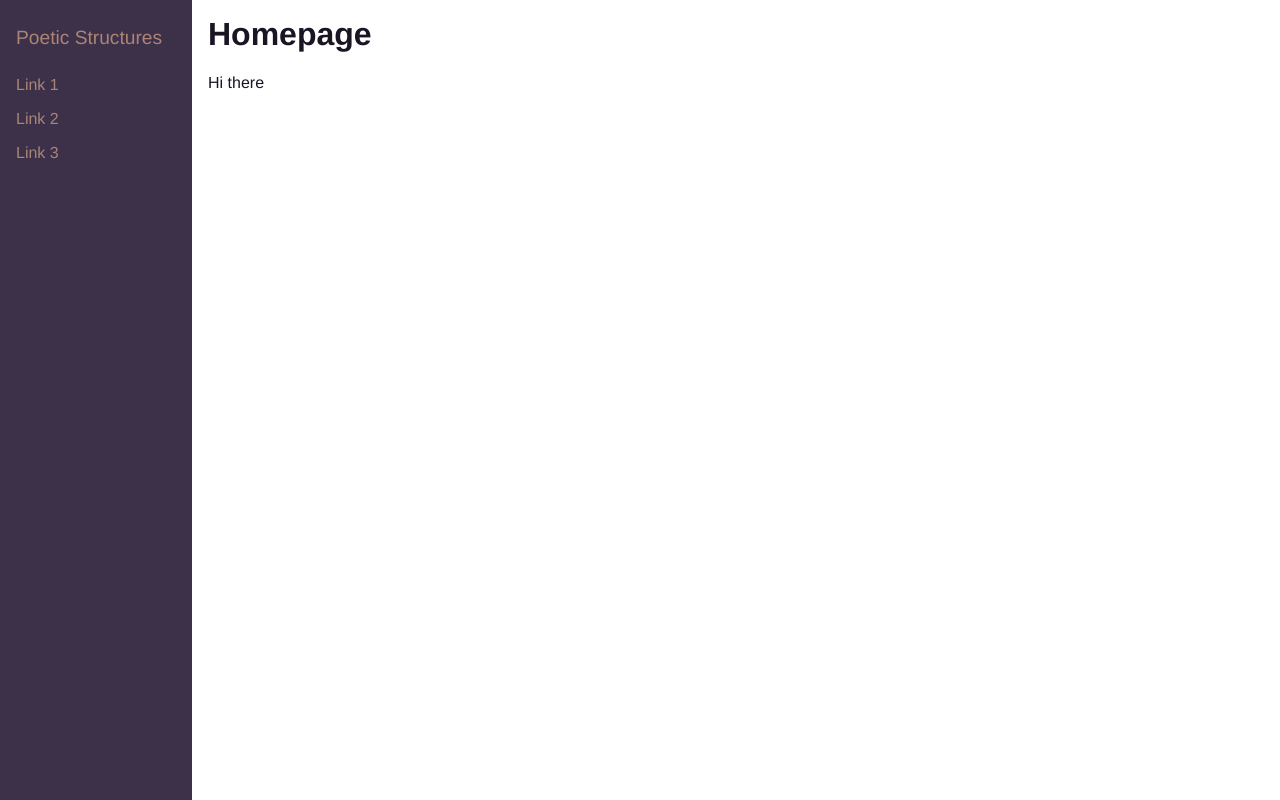
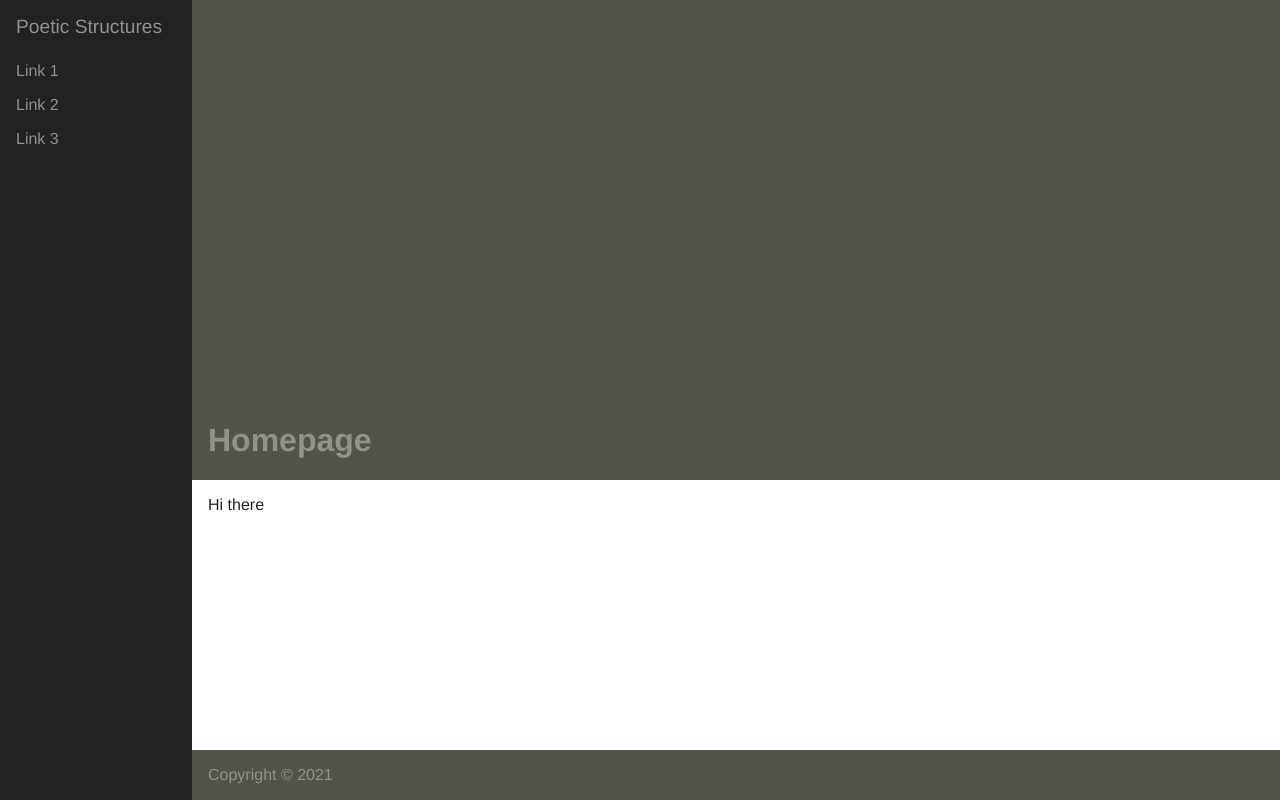
Before and after one commit to ilbum/minimal--gatsby-boiler-plate, a Gatsby site: page / in a window 1280 px wide. Built offline with nearby package versions, Linux system fonts and the light colour scheme; Gatsby itself is replaced by a stand-in of ours.

Commit message:
footer, layout, and scss updates

```diff
--- /dev/null
+++ b/src/components/footer.js
@@ -0,0 +1,12 @@
+import * as React from 'react';
+
+const Footer = () => {
+  return (
+    <footer>
+      {/* TODO programmatic dates */}
+      <p>Copyright &copy; 2021</p>
+    </footer>
+  );
+};
+
+export default Footer;
--- a/src/components/layout.js
+++ b/src/components/layout.js
@@ -1,16 +1,24 @@
 import * as React from 'react';
 import Navbar from './navbar';
+import Footer from './footer';
 
 const Layout = ({ pageTitle, children }) => {
   return (
     <div className="root-container-flex">
       <title>{pageTitle}</title>
-      <Navbar />
+      <header>
+        <Navbar />
+      </header>
       <div id="main-container">
         <main>
-          <h1>{pageTitle}</h1>
-          {children}
+          {/* hero section */}
+          <div id="hero-div">
+            <h1>{pageTitle}</h1>
+          </div>
+          {/* content section */}
+          <div id="content-div">{children}</div>
         </main>
+        <Footer />
       </div>
     </div>
   );
--- a/src/styles/_colors.scss
+++ b/src/styles/_colors.scss
@@ -1,29 +1,25 @@
 /*
-Color Guide
-  Purple
-  #1A1423
-  #3d314a
-  Middle
-  #684756
-  Brown
-  #96705b
-  #ab8476
-  #B59A8C
-  Light Blue
-  #19697B
-*/
-/*
+Pantone + Solid Coated
+419 C ---> 413 C
+dark to light
+#212322
+#52534b
+#65675e
+#7e7f75
+#91928a
+#a9a9a0
+#babab1
+
 TODO Colors
   Danger
   Warning
-  Info
 */
 
-$primary-color: #3d314a;
-$primary-dark-color: #1a1423;
-$secondary-color: #684756;
-$secondary-light-color: #96705b;
-$secondary-light-light-color: #ab8476;
+$primary-color: #52534b;
+$primary-dark-color: #212322;
+$secondary-color: #65675e;
+$secondary-light-color: #7e7f75;
+$secondary-light-light-color: #91928a;
 $info-color: #19697b;
 $light-color: #e9ecef;
 $dark-color: #343a40;
--- /dev/null
+++ b/src/styles/_footer.scss
@@ -0,0 +1,17 @@
+@use 'sizing-variables';
+@import 'colors';
+
+footer {
+  background-color: $primary-color;
+  color: $secondary-light-light-color;
+  padding: 1rem;
+
+  h1,
+  h2,
+  h3,
+  h4,
+  h5,
+  p {
+    margin: 0;
+  }
+}
--- a/src/styles/_nav.scss
+++ b/src/styles/_nav.scss
@@ -3,12 +3,14 @@
 
 // Classes
 .nav-container-flex {
+  align-items: center;
   display: flex;
   flex-direction: row;
+  height: $nav-height;
   position: fixed;
   width: 100%;
 
-  background-color: $primary-color;
+  background-color: $primary-dark-color;
   margin-bottom: 1rem;
 }
 
@@ -52,6 +54,9 @@ nav {
   li:last-child {
     padding-right: 0;
   }
+  ul {
+    margin: 0;
+  }
 
   .logo {
     padding-left: 1rem;
@@ -71,7 +76,8 @@ nav {
     width: $nav-width;
 
     .logo {
-      padding: 0.5rem 1rem;
+      margin: 1rem 0 1.5rem;
+      padding: 0 1rem;
       font-size: 1.2em;
     }
 
--- a/src/styles/_sizing-variables.scss
+++ b/src/styles/_sizing-variables.scss
@@ -6,5 +6,5 @@ $lg: 992px;
 $xl: 1200px;
 $xxl: 1400px;
 
-$nav-height: 50px;
+$nav-height: 3.5rem;
 $nav-width: 12em;
--- a/src/styles/global.scss
+++ b/src/styles/global.scss
@@ -1,15 +1,35 @@
-@import './sizing-variables.scss';
-@import './nav.scss';
+@import './sizing-variables';
+@import './nav';
+@import './colors';
+@import './footer';
+
+// TODO reorganize the element overwrites into different file
+// https://css-tricks.com/snippets/css/a-guide-to-flexbox/
+// https://www.youtube.com/watch?v=CR-a8upNjJ0
 
 // variables
 $font-stack: Helvetica, sans-serif;
+$hero-div-height: 15rem;
 
 // element overwrites
 body {
+  background-color: $primary-dark-color;
   color: $primary-dark-color;
   font: 100% $font-stack;
   margin: 0 !important;
   padding: 0 !important;
+}
+
+h1,
+h2,
+h3,
+h4,
+h5 {
+  margin-top: 0;
+}
+
+p {
+  margin-top: 0;
 }
 
 // Classes
@@ -26,33 +46,72 @@ body {
 }
 
 // ID
+#content-div {
+  padding: 1rem;
+}
+
+#hero-div {
+  background-color: $primary-color;
+  color: $secondary-light-light-color;
+  height: $hero-div-height;
+  // padding: 1rem;
+
+  display: flex;
+  flex-direction: column;
+  justify-content: flex-end;
+
+  h1 {
+    position: absolute;
+    margin-left: 1rem;
+  }
+}
+
 #main-container {
   // flexbox
   display: flex;
   flex-direction: column;
+  justify-content: space-between;
 
   // other properties
+  background-color: white;
   margin: auto;
   padding: $nav-height 0 0 0; //TODO make this a variable
+
+  // sizing
   width: 100%;
 
-  h1 {
-    margin-top: 0;
-  }
-
   main {
-    padding: 1rem;
+    display: flex;
+    flex-direction: column;
   }
 }
 
 @media (min-width: $md) {
+  #hero-div {
+    height: $hero-div-height + 5rem;
+  }
+
   #main-container {
     padding: 0 0 0 $nav-width;
-    // width: $md;
+    height: 100vh;
     width: 100%;
-
-    main {
-      padding: 1rem;
-    }
   }
 }
+
+@media (min-width: $lg) {
+  #hero-div {
+    height: $hero-div-height + 10rem;
+  }
+}
+
+@media (min-width: $xl) {
+  #hero-div {
+    height: $hero-div-height + 15rem;
+  }
+}
+
+@media (min-width: $xxl) {
+  #hero-div {
+    height: $hero-div-height + 20rem;
+  }
+}
```
